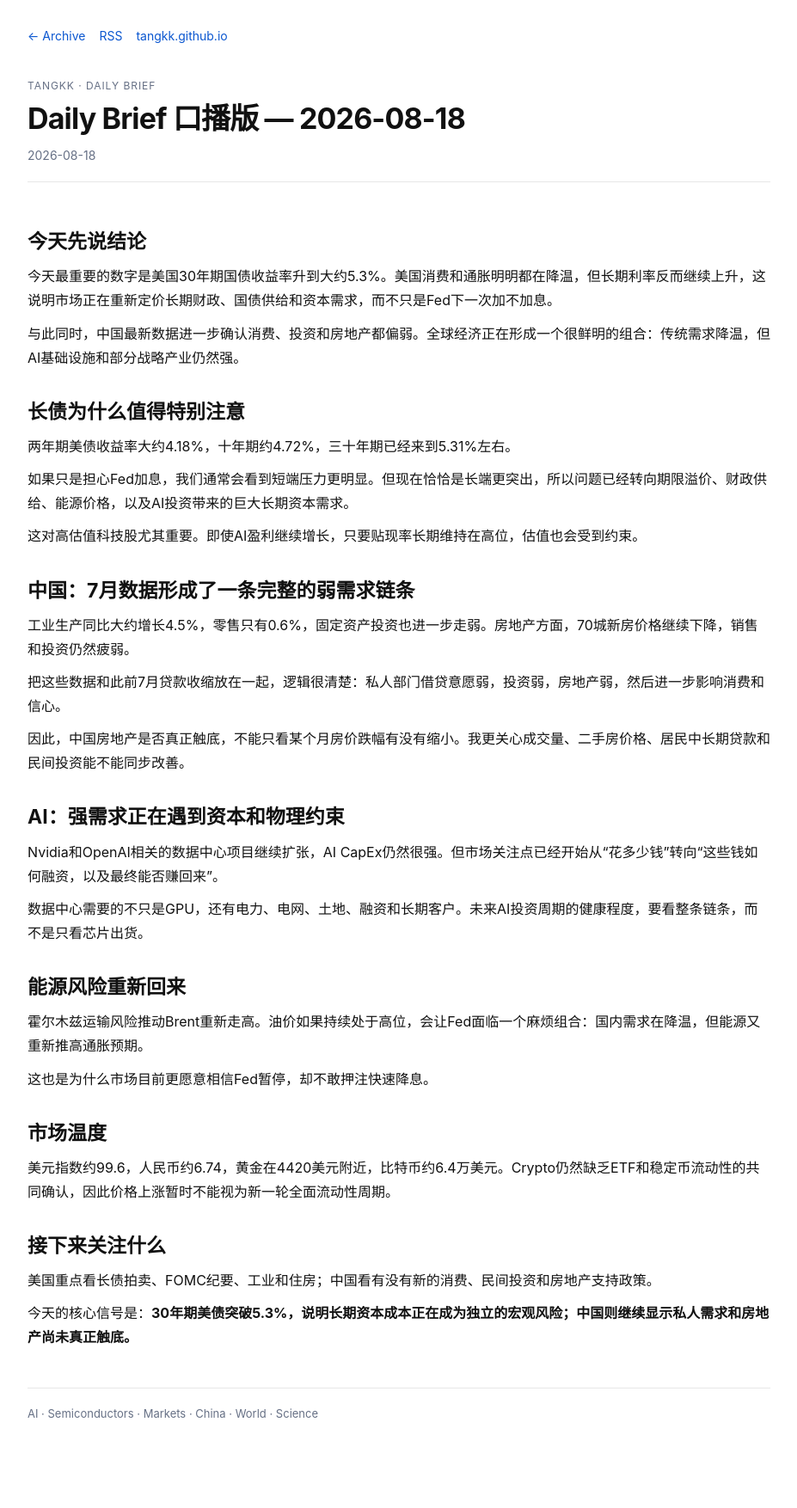
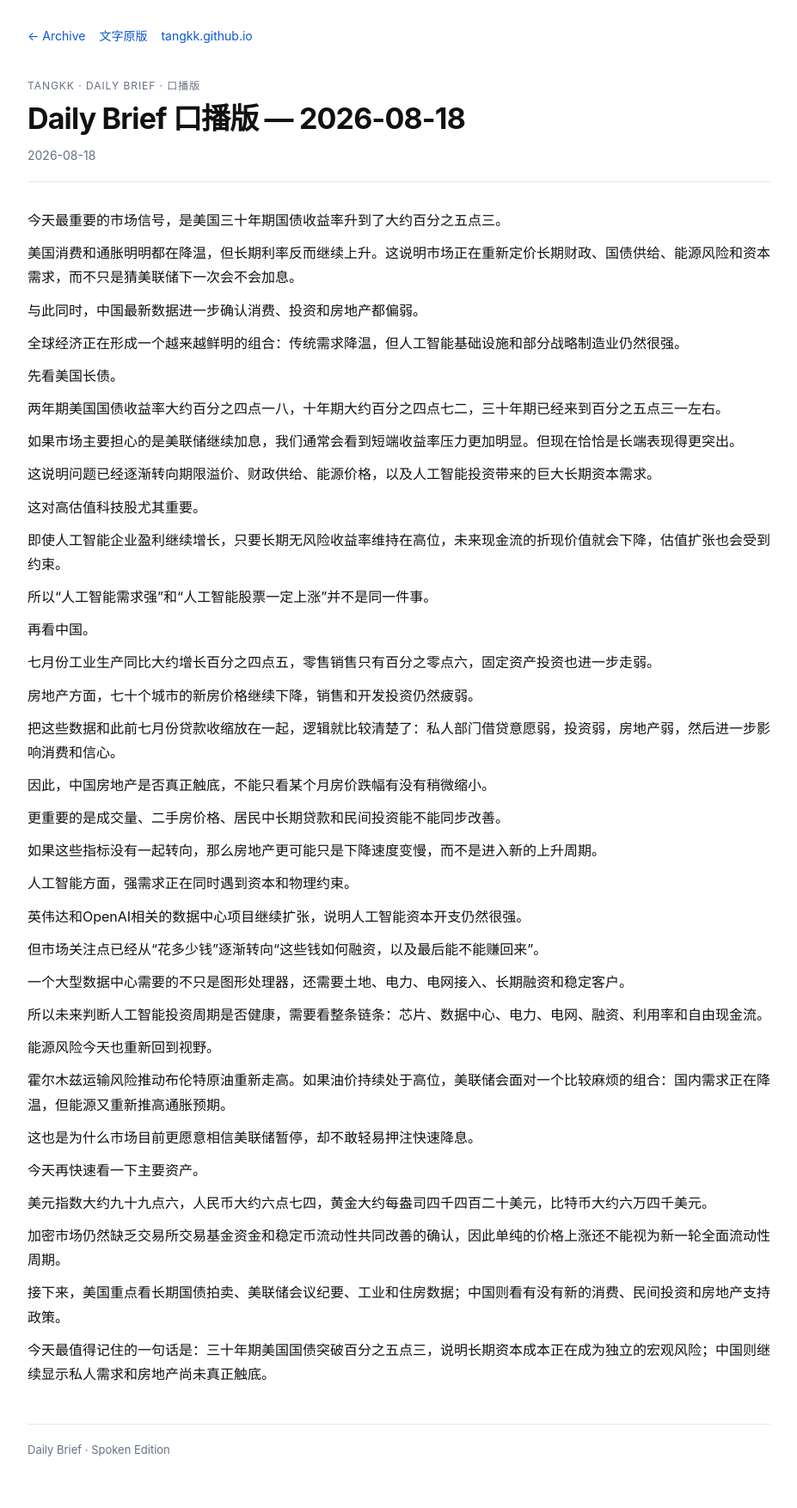
Before and after one commit to tangkk/daily_brief, a Jekyll site: the page built from spoken/2026-08-18.md, in a window 1280 px wide. Shown: the whole page at 86% size, without its empty margins (176-1103 px from the left). Built offline with Jekyll 4.4.1, drawn with Linux system fonts in a browser that asks for light colours; before the commit the page ends 1711 px from its top, so only the background shows below that.

Commit message:
Rewrite Aug 18 spoken brief to current podcast style

```diff
--- a/spoken/2026-08-18.md
+++ b/spoken/2026-08-18.md
@@ -1,50 +1,68 @@
 ---
-layout: daily_brief
+layout: spoken_brief
 title: "Daily Brief 口播版 — 2026-08-18"
 date: 2026-08-18 08:00:00 +0800
 permalink: /spoken/2026-08-18/
 ---
 
-## 今天先说结论
+今天最重要的市场信号，是美国三十年期国债收益率升到了大约百分之五点三。
 
-今天最重要的数字是美国30年期国债收益率升到大约5.3%。美国消费和通胀明明都在降温，但长期利率反而继续上升，这说明市场正在重新定价长期财政、国债供给和资本需求，而不只是Fed下一次加不加息。
+美国消费和通胀明明都在降温，但长期利率反而继续上升。这说明市场正在重新定价长期财政、国债供给、能源风险和资本需求，而不只是猜美联储下一次会不会加息。
 
-与此同时，中国最新数据进一步确认消费、投资和房地产都偏弱。全球经济正在形成一个很鲜明的组合：传统需求降温，但AI基础设施和部分战略产业仍然强。
+与此同时，中国最新数据进一步确认消费、投资和房地产都偏弱。
 
-## 长债为什么值得特别注意
+全球经济正在形成一个越来越鲜明的组合：传统需求降温，但人工智能基础设施和部分战略制造业仍然很强。
 
-两年期美债收益率大约4.18%，十年期约4.72%，三十年期已经来到5.31%左右。
+先看美国长债。
 
-如果只是担心Fed加息，我们通常会看到短端压力更明显。但现在恰恰是长端更突出，所以问题已经转向期限溢价、财政供给、能源价格，以及AI投资带来的巨大长期资本需求。
+两年期美国国债收益率大约百分之四点一八，十年期大约百分之四点七二，三十年期已经来到百分之五点三一左右。
 
-这对高估值科技股尤其重要。即使AI盈利继续增长，只要贴现率长期维持在高位，估值也会受到约束。
+如果市场主要担心的是美联储继续加息，我们通常会看到短端收益率压力更加明显。但现在恰恰是长端表现得更突出。
 
-## 中国：7月数据形成了一条完整的弱需求链条
+这说明问题已经逐渐转向期限溢价、财政供给、能源价格，以及人工智能投资带来的巨大长期资本需求。
 
-工业生产同比大约增长4.5%，零售只有0.6%，固定资产投资也进一步走弱。房地产方面，70城新房价格继续下降，销售和投资仍然疲弱。
+这对高估值科技股尤其重要。
 
-把这些数据和此前7月贷款收缩放在一起，逻辑很清楚：私人部门借贷意愿弱，投资弱，房地产弱，然后进一步影响消费和信心。
+即使人工智能企业盈利继续增长，只要长期无风险收益率维持在高位，未来现金流的折现价值就会下降，估值扩张也会受到约束。
 
-因此，中国房地产是否真正触底，不能只看某个月房价跌幅有没有缩小。我更关心成交量、二手房价格、居民中长期贷款和民间投资能不能同步改善。
+所以“人工智能需求强”和“人工智能股票一定上涨”并不是同一件事。
 
-## AI：强需求正在遇到资本和物理约束
+再看中国。
 
-Nvidia和OpenAI相关的数据中心项目继续扩张，AI CapEx仍然很强。但市场关注点已经开始从“花多少钱”转向“这些钱如何融资，以及最终能否赚回来”。
+七月份工业生产同比大约增长百分之四点五，零售销售只有百分之零点六，固定资产投资也进一步走弱。
 
-数据中心需要的不只是GPU，还有电力、电网、土地、融资和长期客户。未来AI投资周期的健康程度，要看整条链条，而不是只看芯片出货。
+房地产方面，七十个城市的新房价格继续下降，销售和开发投资仍然疲弱。
 
-## 能源风险重新回来
+把这些数据和此前七月份贷款收缩放在一起，逻辑就比较清楚了：私人部门借贷意愿弱，投资弱，房地产弱，然后进一步影响消费和信心。
 
-霍尔木兹运输风险推动Brent重新走高。油价如果持续处于高位，会让Fed面临一个麻烦组合：国内需求在降温，但能源又重新推高通胀预期。
+因此，中国房地产是否真正触底，不能只看某个月房价跌幅有没有稍微缩小。
 
-这也是为什么市场目前更愿意相信Fed暂停，却不敢押注快速降息。
+更重要的是成交量、二手房价格、居民中长期贷款和民间投资能不能同步改善。
 
-## 市场温度
+如果这些指标没有一起转向，那么房地产更可能只是下降速度变慢，而不是进入新的上升周期。
 
-美元指数约99.6，人民币约6.74，黄金在4420美元附近，比特币约6.4万美元。Crypto仍然缺乏ETF和稳定币流动性的共同确认，因此价格上涨暂时不能视为新一轮全面流动性周期。
+人工智能方面，强需求正在同时遇到资本和物理约束。
 
-## 接下来关注什么
+英伟达和OpenAI相关的数据中心项目继续扩张，说明人工智能资本开支仍然很强。
 
-美国重点看长债拍卖、FOMC纪要、工业和住房；中国看有没有新的消费、民间投资和房地产支持政策。
+但市场关注点已经从“花多少钱”逐渐转向“这些钱如何融资，以及最后能不能赚回来”。
 
-今天的核心信号是：**30年期美债突破5.3%，说明长期资本成本正在成为独立的宏观风险；中国则继续显示私人需求和房地产尚未真正触底。**
+一个大型数据中心需要的不只是图形处理器，还需要土地、电力、电网接入、长期融资和稳定客户。
+
+所以未来判断人工智能投资周期是否健康，需要看整条链条：芯片、数据中心、电力、电网、融资、利用率和自由现金流。
+
+能源风险今天也重新回到视野。
+
+霍尔木兹运输风险推动布伦特原油重新走高。如果油价持续处于高位，美联储会面对一个比较麻烦的组合：国内需求正在降温，但能源又重新推高通胀预期。
+
+这也是为什么市场目前更愿意相信美联储暂停，却不敢轻易押注快速降息。
+
+今天再快速看一下主要资产。
+
+美元指数大约九十九点六，人民币大约六点七四，黄金大约每盎司四千四百二十美元，比特币大约六万四千美元。
+
+加密市场仍然缺乏交易所交易基金资金和稳定币流动性共同改善的确认，因此单纯的价格上涨还不能视为新一轮全面流动性周期。
+
+接下来，美国重点看长期国债拍卖、美联储会议纪要、工业和住房数据；中国则看有没有新的消费、民间投资和房地产支持政策。
+
+今天最值得记住的一句话是：三十年期美国国债突破百分之五点三，说明长期资本成本正在成为独立的宏观风险；中国则继续显示私人需求和房地产尚未真正触底。
```
